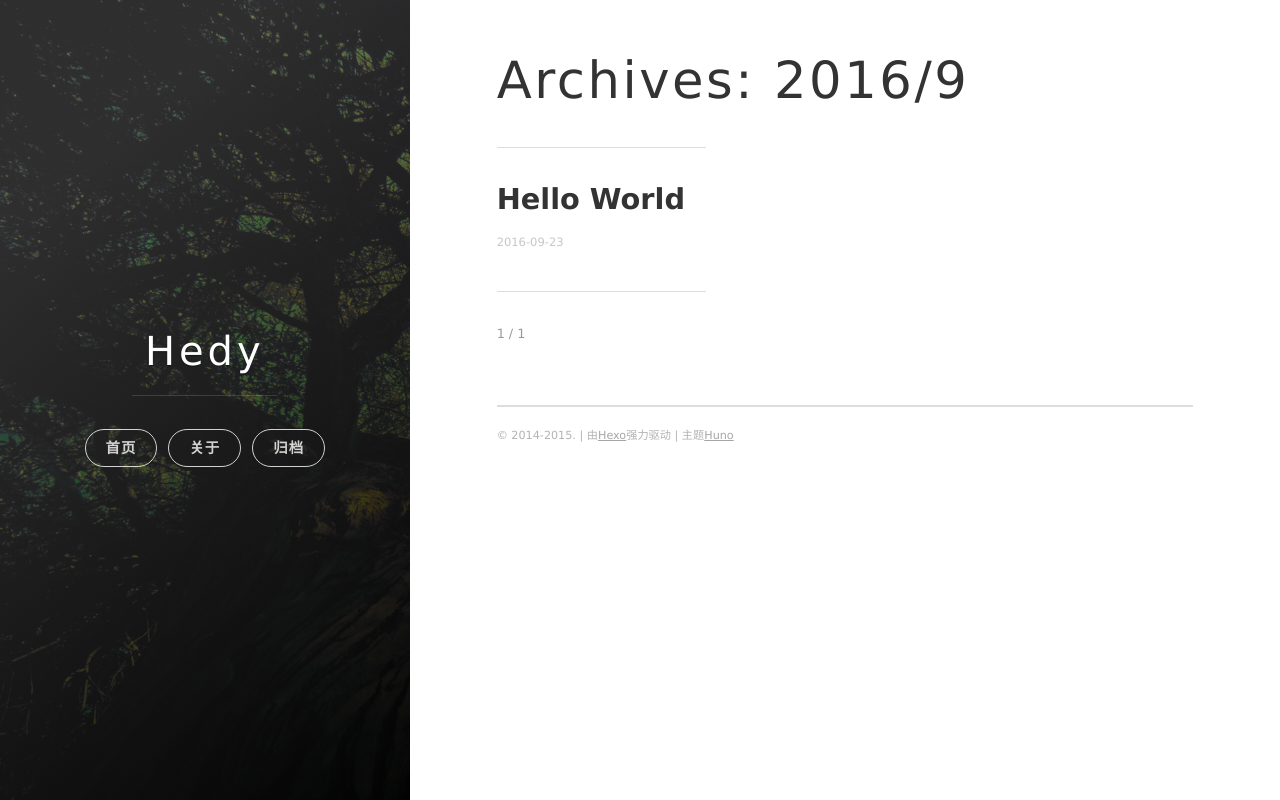
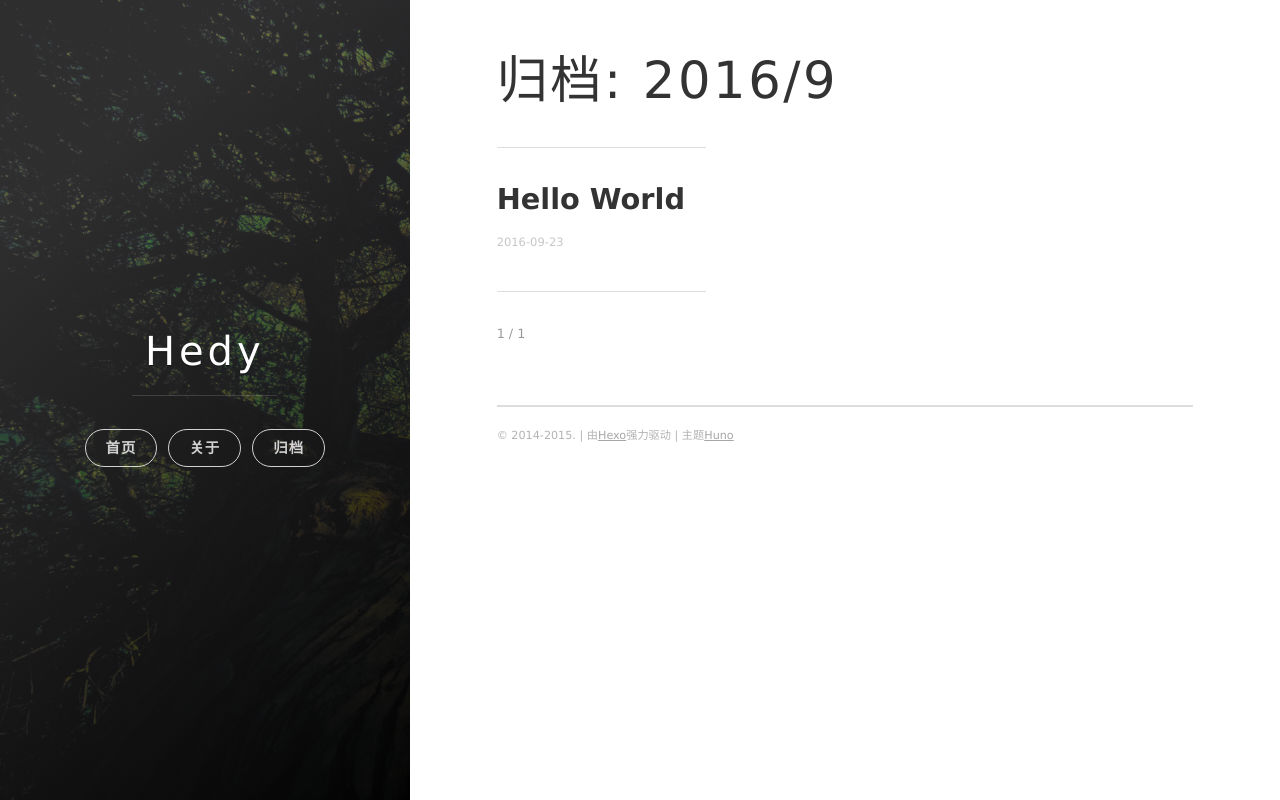
Before and after one commit to hdddddd/hdddddd.github.io, a plain HTML site: page archives/2016/09/index.html in a window 1280 px wide. Drawn offline with nearby package versions, Linux system fonts and the light colour scheme; some packages are replaced by stand-ins of ours.

Commit message:
Site updated: 2016-09-23 22:01:50

```diff
--- a/archives/2016/09/index.html
+++ b/archives/2016/09/index.html
@@ -7,7 +7,7 @@
 
 
     <title>
-      Archives: 2016/9
+      归档: 2016/9
     </title>
 
     <meta name="viewport" content="width=device-width, initial-scale=1, maximum-scale=1, user-scalable=no">
@@ -18,12 +18,12 @@
 
     <meta name="description" content="Everybady!!!  follow me!!">
 <meta property="og:type" content="website">
-<meta property="og:title" content="Archives: 2016/9">
+<meta property="og:title" content="归档: 2016/9">
 <meta property="og:url" content="http://yoursite.com/archives/2016/09/index.html">
 <meta property="og:site_name" content="Hedy">
 <meta property="og:description" content="Everybady!!!  follow me!!">
 <meta name="twitter:card" content="summary">
-<meta name="twitter:title" content="Archives: 2016/9">
+<meta name="twitter:title" content="归档: 2016/9">
 <meta name="twitter:description" content="Everybady!!!  follow me!!">
 
 
@@ -145,7 +145,7 @@ classes that you can use:
 
 
 
-  <h1 class="archive-title">Archives: 2016/9</h1>
+  <h1 class="archive-title">归档: 2016/9</h1>
   <hr class="post-list__divider" />
 
 
```
Also changed, not shown: archives/2016/index.html (+4 -4 lines), archives/index.html (+3 -3 lines).
